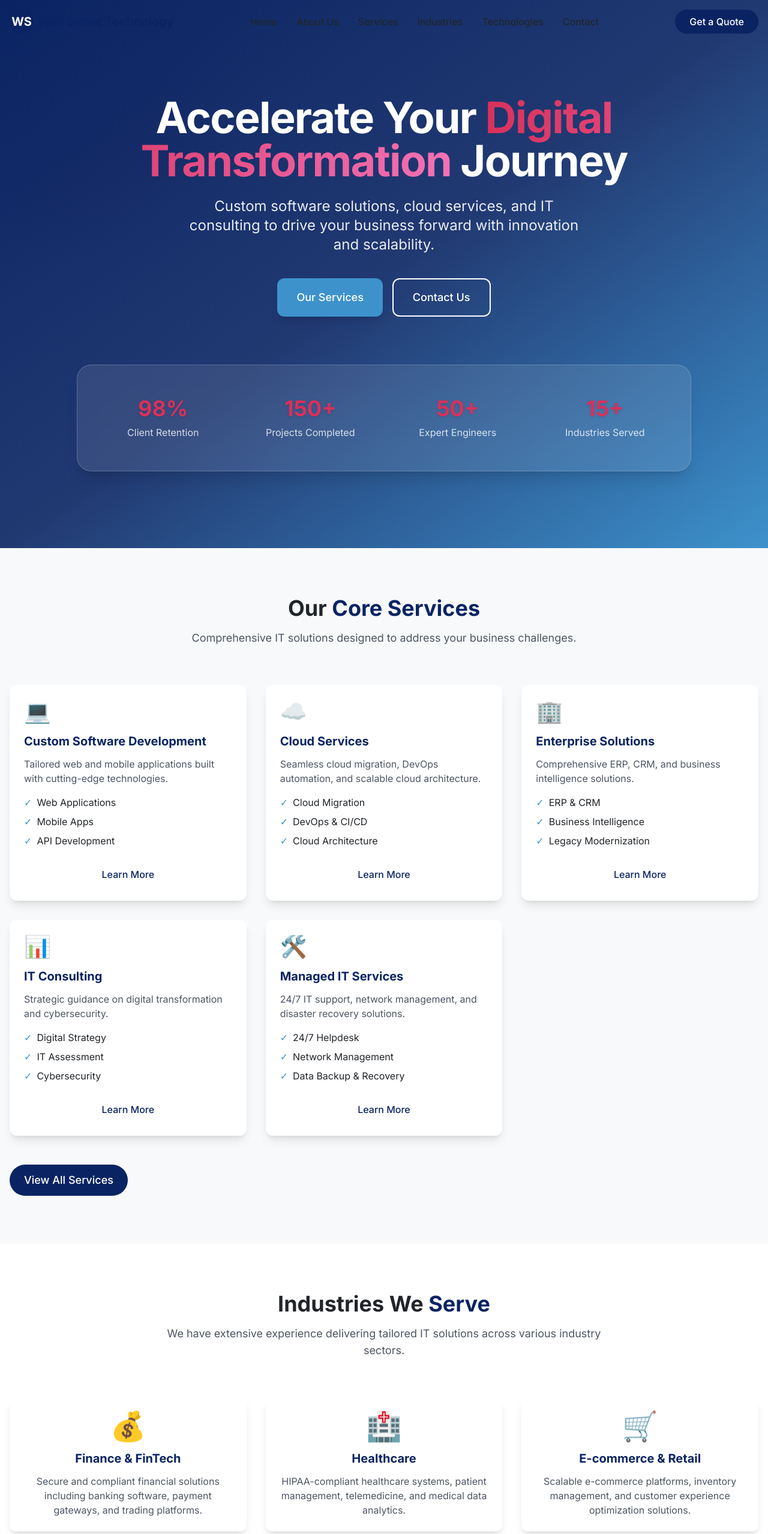
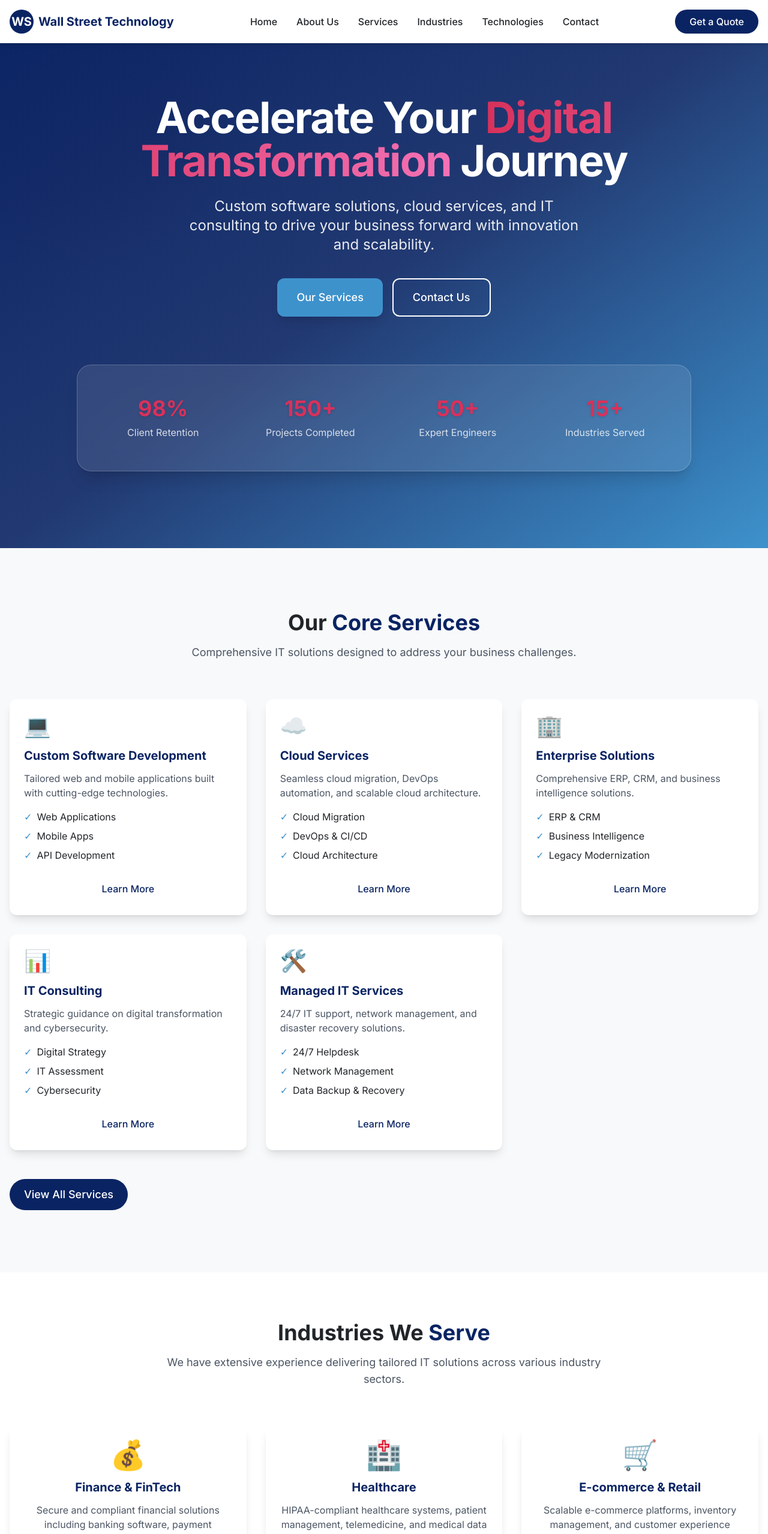
Before and after one commit to supunpramod/Wall-Street-Technology, a React (Vite) app: page / in a window 1280 px wide. Shown: the top 2558 px of the page at 60% size. Built offline with nearby package versions, Linux system fonts and the light colour scheme.

Commit message:
feat: Update header styles and add margin to sections for improved layout

```diff
--- a/src/components/layout/Header.jsx
+++ b/src/components/layout/Header.jsx
@@ -27,11 +27,11 @@ const Header = () => {
   return (
     <>
       <motion.header
-        className={`fixed w-full z-50 transition-all duration-300 ${isScrolled ? 'bg-white shadow-md py-2' : 'bg-transparent py-4'}`}
-        initial={{ y: -100 }}
-        animate={{ y: 0 }}
-        transition={{ duration: 0.5 }}
-      >
+  className="fixed w-full z-50 bg-white shadow-md py-4 transition-all duration-300"
+  initial={{ y: -100 }}
+  animate={{ y: 0 }}
+  transition={{ duration: 0.5 }}
+>
         <div className="container mx-auto px-4 flex justify-between items-center">
           <Link to="/" className="flex items-center space-x-2">
             <div className="w-8 h-8 md:w-10 md:h-10 bg-primary rounded-full flex items-center justify-center">
--- a/src/components/pages/About.jsx
+++ b/src/components/pages/About.jsx
@@ -39,7 +39,7 @@ const About = () => {
       transition={{ duration: 0.5 }}
       className="pt-24 pb-16"
     >
-      <div className="container mx-auto px-4">
+      <div className="container mx-auto px-4 mt-6">
         {/* Hero Section */}
         <div className="text-center max-w-3xl mx-auto mb-16">
           <motion.h1
--- a/src/components/sections/Industries.jsx
+++ b/src/components/sections/Industries.jsx
@@ -36,7 +36,7 @@ const Industries = () => {
   ];
 
   return (
-    <section className="py-16 md:py-20 bg-white">
+    <section className="py-16 md:py-20 bg-white mt-6">
       <div className="container mx-auto px-4">
         <div className="text-center max-w-3xl mx-auto mb-12 md:mb-16">
           <motion.h2
--- a/src/components/sections/Services.jsx
+++ b/src/components/sections/Services.jsx
@@ -37,7 +37,7 @@ const Services = () => {
   ];
 
   return (
-    <section className="py-16 md:py-20 bg-light">
+    <section className="py-16 md:py-20 bg-light mt-6">
       <div className="container mx-auto px-4">
         <div className="text-center max-w-3xl mx-auto mb-12 md:mb-16">
           <motion.h2
--- a/src/components/sections/Technologies.jsx
+++ b/src/components/sections/Technologies.jsx
@@ -31,7 +31,7 @@ const Technologies = () => {
   ];
 
   return (
-    <section className="py-16 md:py-20 bg-light">
+    <section className="py-16 md:py-20 bg-light mt-6">
       <div className="container mx-auto px-4">
         <div className="text-center max-w-3xl mx-auto mb-12 md:mb-16">
           <motion.h2
--- a/src/components/sections/Testimonials.jsx
+++ b/src/components/sections/Testimonials.jsx
@@ -24,7 +24,7 @@ const Testimonials = () => {
   ];
 
   return (
-    <section className="py-20 bg-light">
+    <section className="py-20 bg-light mt-6">
       <div className="container mx-auto px-4">
         <div className="text-center max-w-3xl mx-auto mb-16">
           <motion.h2
```
